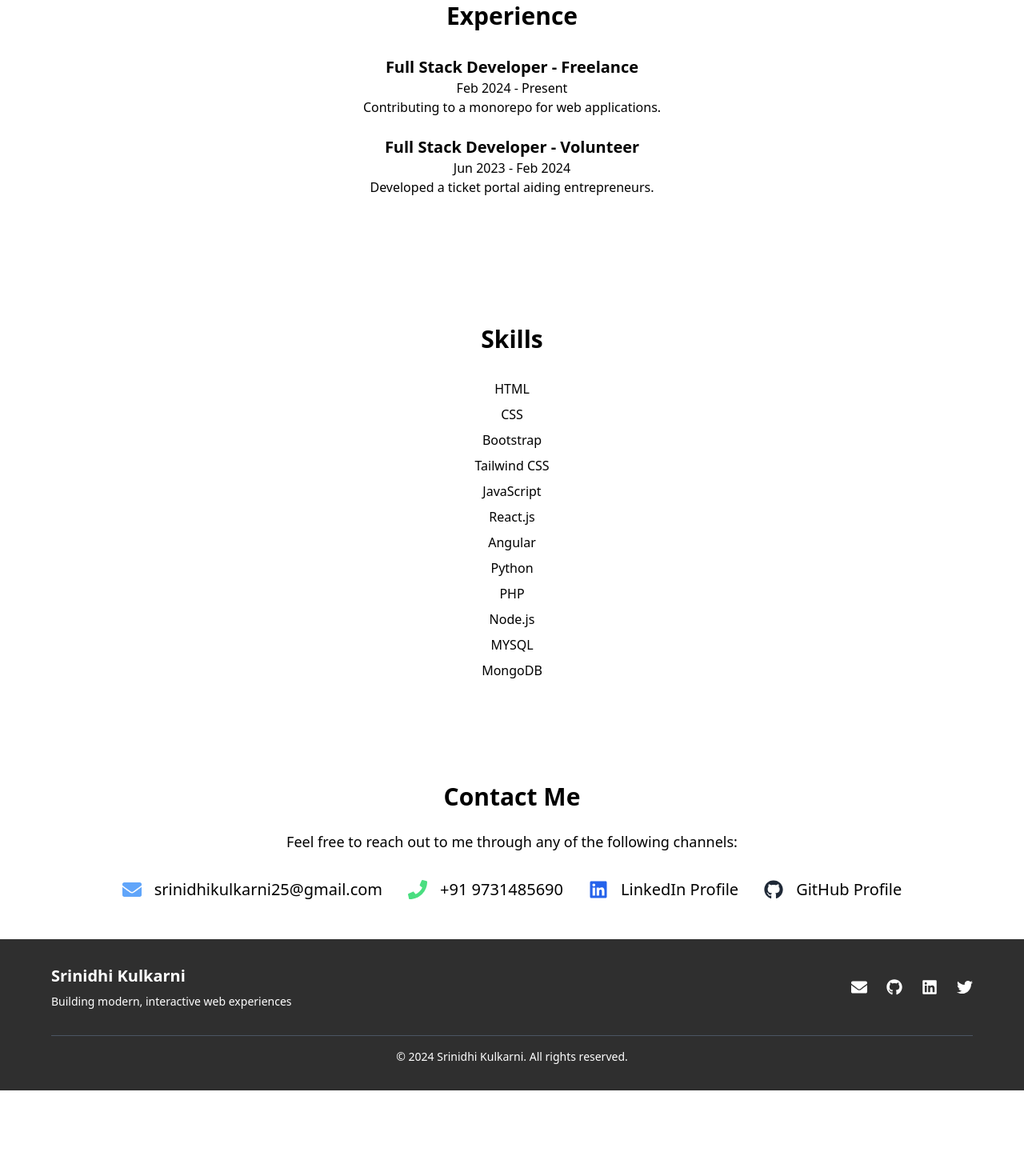
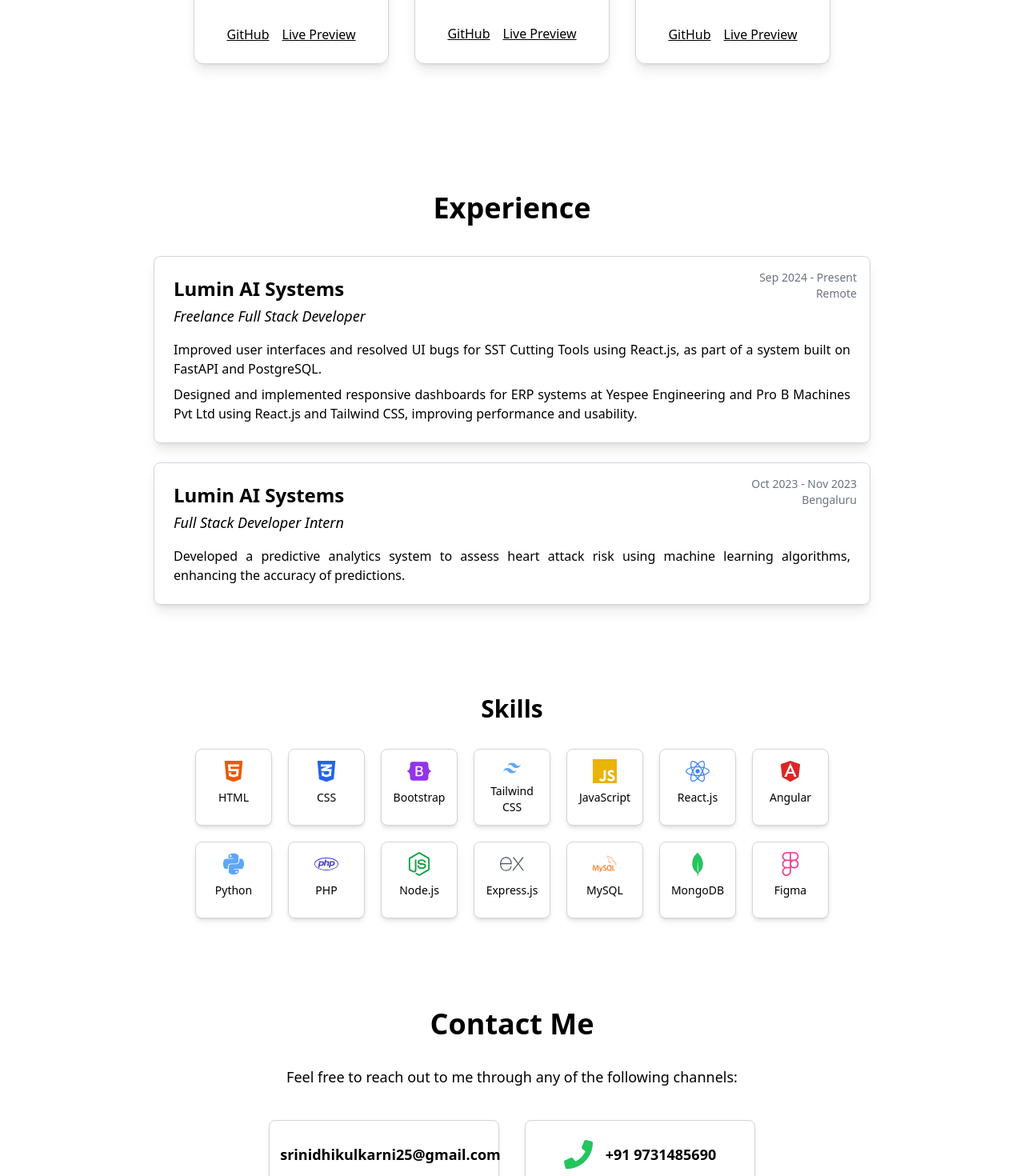
Before and after one commit to srinidhifd/srinidhi-portfolio, a React (Vite) app: page / in a window 1280 px wide. Shown: the part 1220-2690 px from the top of the page at 80% size. Before the commit the page ends 2583 px from the top, so only its background shows below. Built offline with nearby package versions, Linux system fonts and the light colour scheme.

Commit message:
Fixed all sections

```diff
--- a/src/App.tsx
+++ b/src/App.tsx
@@ -17,12 +17,12 @@ function App() {
         <Navbar theme={theme} setTheme={setTheme} />
         <main className="max-w-5xl mx-auto">
           <Intro theme={theme} />
-          <Projects />
-          <Experience />
-          <Skills />
-          <Contact />
+          <Projects theme={theme}/>
+          <Experience theme={theme}/>
+          <Skills theme={theme}/>
+          <Contact theme={theme}/>
         </main>
-        <Footer />
+        <Footer theme={theme}/>
       </div>
     </BrowserRouter>
   );
--- a/src/components/Contact.tsx
+++ b/src/components/Contact.tsx
@@ -1,26 +1,52 @@
-import { FaEnvelope, FaPhone, FaGithub, FaLinkedin } from 'react-icons/fa';
+import { FaEnvelope,FaPhone, FaGithub, FaLinkedin } from 'react-icons/fa';
 
-const Contact = () => (
-  <div className="container mx-auto my-12 px-4 text-center">
-    <h2 className="text-3xl font-bold mb-6">Contact Me</h2>
-    <p className="text-lg mb-8">Feel free to reach out to me through any of the following channels:</p>
-    <div className="flex flex-col md:flex-row justify-center gap-8">
-      <div className="flex items-center gap-4">
-        <FaEnvelope className="text-2xl text-blue-400" />
-        <a href="mailto:srinidhikulkarni25@gmail.com" className="text-xl hover:underline">srinidhikulkarni25@gmail.com</a>
-      </div>
-      <div className="flex items-center gap-4">
-        <FaPhone className="text-2xl text-green-400" />
-        <a href="tel:+919731485690" className="text-xl hover:underline">+91 9731485690</a>
-      </div>
-      <div className="flex items-center gap-4">
-        <FaLinkedin className="text-2xl text-blue-600" />
-        <a href="https://linkedin.com/in/srinidhikulkarni" className="text-xl hover:underline">LinkedIn Profile</a>
-      </div>
-      <div className="flex items-center gap-4">
-        <FaGithub className="text-2xl text-gray-800" />
-        <a href="https://github.com/srinidhifd" className="text-xl hover:underline">GitHub Profile</a>
-      </div>
+const Contact = ({ theme }: { theme: string }) => (
+  <div id="contact" className={`py-20 px-4 ${theme === 'dark' ? 'text-white' : 'text-black'}`}>
+    <h2 className="text-4xl font-bold text-center mb-8">Contact Me</h2>
+    <p className="text-lg text-center mb-10">Feel free to reach out to me through any of the following channels:</p>
+    <div className="flex flex-wrap justify-center gap-8 max-w-3xl mx-auto">
+      {/* Contact Cards */}
+      {[
+        {
+          Icon: FaEnvelope,
+          value: 'srinidhikulkarni25@gmail.com',
+          href: 'mailto:srinidhikulkarni25@gmail.com',
+          color: theme === 'dark' ? 'text-blue-300' : 'text-blue-500',
+        },
+        {
+          Icon: FaPhone,
+          value: '+91 9731485690',
+          href: 'tel:+919731485690',
+          color: theme === 'dark' ? 'text-green-300' : 'text-green-500',
+        },
+        {
+          Icon: FaLinkedin,
+          value: 'LinkedIn Profile',
+          href: 'https://linkedin.com/in/srinidhikulkarni',
+          color: theme === 'dark' ? 'text-blue-500' : 'text-blue-600',
+        },
+        {
+          Icon: FaGithub,
+          value: 'GitHub Profile',
+          href: 'https://github.com/srinidhifd',
+          color: theme === 'dark' ? 'text-white' : 'text-gray-800',
+        },
+      ].map((contact, index) => (
+        <div
+          key={index}
+          className="flex items-center justify-center p-6 w-72 rounded-lg shadow-md border border-gray-300 dark:border-gray-700 dark:bg-gray-800 bg-white hover:shadow-lg transition-all duration-300"
+        >
+          <contact.Icon className={`text-4xl mr-4 ${contact.color}`} />
+          <a
+            href={contact.href}
+            target="_blank"
+            rel="noopener noreferrer"
+            className="text-lg font-semibold hover:underline"
+          >
+            {contact.value}
+          </a>
+        </div>
+      ))}
     </div>
   </div>
 );
--- a/src/components/Experience.tsx
+++ b/src/components/Experience.tsx
@@ -1,18 +1,31 @@
-
-
-const Experience = () => (
-  <div id="experience" className="py-20 text-center">
-    <h2 className="text-3xl font-bold">Experience</h2>
-    <div className="mt-8 space-y-6">
-      <div>
-        <h3 className="text-xl font-semibold">Full Stack Developer - Freelance</h3>
-        <p>Feb 2024 - Present</p>
-        <p>Contributing to a monorepo for web applications.</p>
+const Experience = ({ theme }: { theme: string }) => (
+  <div id="experience" className={`py-20 px-6 ${theme === 'dark' ? 'text-white' : 'text-black'}`}>
+    <h2 className="text-4xl font-bold text-center mb-10">Experience</h2>
+    <div className="mt-8 space-y-6 max-w-4xl mx-auto">
+      {/* Freelance Full Stack Developer Experience */}
+      <div className="p-6 rounded-lg shadow-lg border border-gray-300 dark:border-gray-700 dark:bg-gray-800 bg-white relative">
+        <div className="absolute top-4 right-4 text-sm text-gray-500 dark:text-gray-400 text-right">
+          <p>Sep 2024 - Present</p>
+          <p>Remote</p>
+        </div>
+        <h3 className="text-2xl font-semibold mb-1">Lumin AI Systems</h3>
+        <h4 className="text-lg italic font-medium mb-4">Freelance Full Stack Developer</h4>
+        <div className="space-y-2 text-justify">
+          <p>Improved user interfaces and resolved UI bugs for SST Cutting Tools using React.js, as part of a system built on FastAPI and PostgreSQL.</p>
+          <p>Designed and implemented responsive dashboards for ERP systems at Yespee Engineering and Pro B Machines Pvt Ltd using React.js and Tailwind CSS, improving performance and usability.</p>
+        </div>
       </div>
-      <div>
-        <h3 className="text-xl font-semibold">Full Stack Developer - Volunteer</h3>
-        <p>Jun 2023 - Feb 2024</p>
-        <p>Developed a ticket portal aiding entrepreneurs.</p>
+      {/* Full Stack Developer Intern Experience */}
+      <div className="p-6 rounded-lg shadow-lg border border-gray-300 dark:border-gray-700 dark:bg-gray-800 bg-white relative">
+        <div className="absolute top-4 right-4 text-sm text-gray-500 dark:text-gray-400 text-right">
+          <p>Oct 2023 - Nov 2023</p>
+          <p>Bengaluru</p>
+        </div>
+        <h3 className="text-2xl font-semibold mb-1">Lumin AI Systems</h3>
+        <h4 className="text-lg italic font-medium mb-4">Full Stack Developer Intern</h4>
+        <p className="text-justify">
+          Developed a predictive analytics system to assess heart attack risk using machine learning algorithms, enhancing the accuracy of predictions.
+        </p>
       </div>
     </div>
   </div>
--- a/src/components/Footer.tsx
+++ b/src/components/Footer.tsx
@@ -1,35 +1,9 @@
-import { FaGithub, FaLinkedin, FaTwitter, FaEnvelope } from 'react-icons/fa';
-
-const Footer = () => {
+const Footer = ({ theme }: { theme: string }) => {
   return (
-    <footer className="bg-[#2f2f2f] text-white py-8 px-6">
-      <div className="max-w-6xl mx-auto flex flex-col md:flex-row justify-between items-center">
-        {/* Left Section: Brand/Tagline */}
-        <div className="text-center md:text-left">
-          <h4 className="text-xl font-semibold">Srinidhi Kulkarni</h4>
-          <p className="text-sm mt-2">Building modern, interactive web experiences</p>
-        </div>
-
-        {/* Right Section: Social Media Links */}
-        <div className="mt-6 md:mt-0 flex space-x-6">
-          <a href="mailto:srinidhikulkarni25@gmail.com" target="_blank" rel="noopener noreferrer" className="text-xl hover:text-orange-500 transition-colors duration-300">
-            <FaEnvelope />
-          </a>
-          <a href="https://github.com/srinidhifd" target="_blank" rel="noopener noreferrer" className="text-xl hover:text-orange-500 transition-colors duration-300">
-            <FaGithub />
-          </a>
-          <a href="https://www.linkedin.com/in/srinidhikulkarni/" target="_blank" rel="noopener noreferrer" className="text-xl hover:text-orange-500 transition-colors duration-300">
-            <FaLinkedin />
-          </a>
-          <a href="https://twitter.com/your-twitter-handle" target="_blank" rel="noopener noreferrer" className="text-xl hover:text-orange-500 transition-colors duration-300">
-            <FaTwitter />
-          </a>
-        </div>
-      </div>
-
+    <footer className={`flex items-center justify-center px-6 w-full h-16 ${theme === 'dark' ? 'bg-[#1e293b] text-white' : 'bg-gray-100 text-black'}`}>
       {/* Bottom Section: Copyright */}
-      <div className="max-w-6xl mx-auto mt-8 text-center text-sm border-t border-gray-600 pt-4">
-        <p>&copy; {new Date().getFullYear()} Srinidhi Kulkarni. All rights reserved.</p>
+      <div className="w-full text-center text-sm">
+        <p className="h-full flex items-center justify-center">&copy; {new Date().getFullYear()} Srinidhi Kulkarni. All rights reserved.</p>
       </div>
     </footer>
   );
--- a/src/components/Projects.tsx
+++ b/src/components/Projects.tsx
@@ -1,38 +1,63 @@
-
-
 interface ProjectProps {
   name: string;
   description: string;
+  techStack: string[];
   github: string;
   live: string;
 }
 
-const Project = ({ name, description, github, live }: ProjectProps) => (
-  <div className="bg-gray-800 text-white p-4 rounded-lg shadow-md hover:shadow-xl transition-shadow">
-    <h3 className="text-xl font-semibold">{name}</h3>
-    <p className="mt-2">{description}</p>
+const Project = ({ name, description, techStack, github, live }: ProjectProps) => (
+  <div className="p-6 rounded-xl shadow-lg hover:shadow-2xl transition-shadow w-full md:w-1/3 lg:w-1/4 flex flex-col justify-between dark:bg-[#1e293b] bg-white dark:text-gray-100 text-black border border-gray-300 dark:border-transparent">
+    <h3 className="text-xl font-bold mb-4">{name}</h3>
+    <p className="mb-4 text-justify">{description}</p>
+    <div className="mb-4">
+      <h4 className="font-semibold">Tech Stack:</h4>
+      <ul className="flex flex-wrap gap-2 mt-2">
+        {techStack.map((tech, index) => (
+          <li key={index} className="inline-block bg-gray-200 dark:bg-[#334155] px-2 py-1 rounded-md text-sm">
+            {tech}
+          </li>
+        ))}
+      </ul>
+    </div>
     <div className="mt-4 space-x-4">
-      <a href={github} target="_blank" rel="noopener noreferrer" className="underline">GitHub</a>
-      <a href={live} target="_blank" rel="noopener noreferrer" className="underline">Live Preview</a>
+      <a href={github} target="_blank" rel="noopener noreferrer" className="underline hover:text-orange-400 transition-colors">
+        GitHub
+      </a>
+      <a href={live} target="_blank" rel="noopener noreferrer" className="underline hover:text-orange-400 transition-colors">
+        Live Preview
+      </a>
     </div>
   </div>
 );
 
-const Projects = () => (
-  <div id="projects" className="py-20 text-center">
-    <h2 className="text-3xl font-bold">Projects</h2>
-    <div className="flex flex-wrap justify-center gap-6 mt-8">
+const Projects = ({ theme }: { theme: string }) => (
+  <div
+    id="projects"
+    className={`py-20 px-6 text-center ${theme === 'dark' ? 'text-white ' : 'text-black '}`}
+  >
+    <h2 className="text-4xl font-bold mb-10">Projects</h2>
+    <div className="flex flex-wrap justify-center gap-8">
       <Project
-        name="Project 1"
-        description="Details about your first project."
-        github="https://github.com/yourrepo"
-        live="https://livepreview.com"
+        name="Movie App"
+        description="Web app to search and manage movie collections with an intuitive user interface."
+        techStack={['Angular', 'Node.js', 'Bootstrap', 'OMDb API']}
+        github="https://github.com/srinidhifd/AngularMovieWebsite"
+        live="https://movie-hub-omdbi.netlify.app/signin"
       />
       <Project
-        name="Project 2"
-        description="Details about another project."
-        github="https://github.com/yourrepo"
-        live="https://livepreview.com"
+        name="Password Generator"
+        description="A password generator with customization options including length and character types."
+        techStack={['Angular', 'Bootstrap']}
+        github="https://github.com/srinidhifd/password-generator"
+        live="https://password-generators-sk.netlify.app/"
+      />
+      <Project
+        name="Portfolio Website"
+        description="Personal portfolio website featuring dark mode support."
+        techStack={['React', 'TailwindCSS']}
+        github="https://github.com/srinidhifd/srinidhi-portfolio"
+        live="https://srinidhi-kulkarni.vercel.app/"
       />
     </div>
   </div>
--- a/src/components/Skills.tsx
+++ b/src/components/Skills.tsx
@@ -1,22 +1,36 @@
+import { FaHtml5, FaCss3Alt, FaBootstrap, FaReact, FaAngular, FaPython, FaPhp, FaNodeJs, FaFigma } from 'react-icons/fa';
+import { SiTailwindcss, SiJavascript, SiMysql, SiMongodb, SiExpress } from 'react-icons/si';
 
-
-const Skills = () => (
-  <div id="skills" className="py-20 text-center">
-    <h2 className="text-3xl font-bold">Skills</h2>
-    <ul className="mt-8 space-y-2">
-      <li>HTML</li>
-      <li>CSS</li>
-      <li>Bootstrap</li>
-      <li>Tailwind CSS</li>
-      <li>JavaScript</li>
-      <li>React.js</li>
-      <li>Angular</li>
-      <li>Python</li>
-      <li>PHP</li>
-      <li>Node.js</li>
-      <li>MYSQL</li>
-      <li>MongoDB</li>
-    </ul>
+const Skills = ({ theme }: { theme: string }) => (
+  <div id="skills" className={`py-8 px-4 ${theme === 'dark' ? 'text-white' : 'text-black'}`}>
+    <h2 className="text-3xl font-bold text-center mb-8">Skills</h2>
+    <div className="flex flex-wrap justify-center gap-5 max-w-4xl mx-auto">
+      {/* Skill Cards */}
+      {[
+        { Icon: FaHtml5, name: 'HTML', color: 'text-orange-600' },
+        { Icon: FaCss3Alt, name: 'CSS', color: 'text-blue-600' },
+        { Icon: FaBootstrap, name: 'Bootstrap', color: 'text-purple-600' },
+        { Icon: SiTailwindcss, name: 'Tailwind CSS', color: 'text-blue-400' },
+        { Icon: SiJavascript, name: 'JavaScript', color: 'text-yellow-500' },
+        { Icon: FaReact, name: 'React.js', color: 'text-blue-500' },
+        { Icon: FaAngular, name: 'Angular', color: 'text-red-600' },
+        { Icon: FaPython, name: 'Python', color: 'text-blue-400' },
+        { Icon: FaPhp, name: 'PHP', color: 'text-indigo-700' },
+        { Icon: FaNodeJs, name: 'Node.js', color: 'text-green-600' },
+        { Icon: SiExpress, name: 'Express.js', color: 'text-gray-600' },
+        { Icon: SiMysql, name: 'MySQL', color: 'text-orange-500' },
+        { Icon: SiMongodb, name: 'MongoDB', color: 'text-green-500' },
+        { Icon: FaFigma, name: 'Figma', color: 'text-pink-500' },
+      ].map((skill, index) => (
+        <div
+          key={index}
+          className="flex flex-col items-center text-center p-3 w-24 h-24 rounded-lg shadow-md border border-gray-300 dark:border-gray-700 dark:bg-gray-800 bg-white hover:shadow-lg transition-all duration-300"
+        >
+          <skill.Icon className={`text-3xl ${skill.color}`} />
+          <p className="mt-2 font-medium text-sm">{skill.name}</p>
+        </div>
+      ))}
+    </div>
   </div>
 );
 
```
